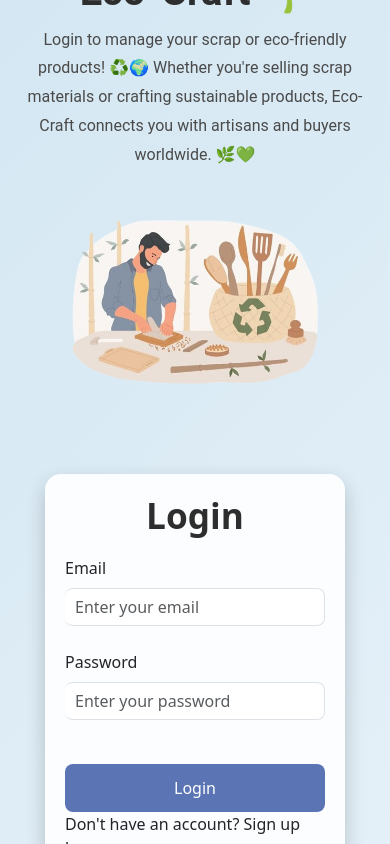
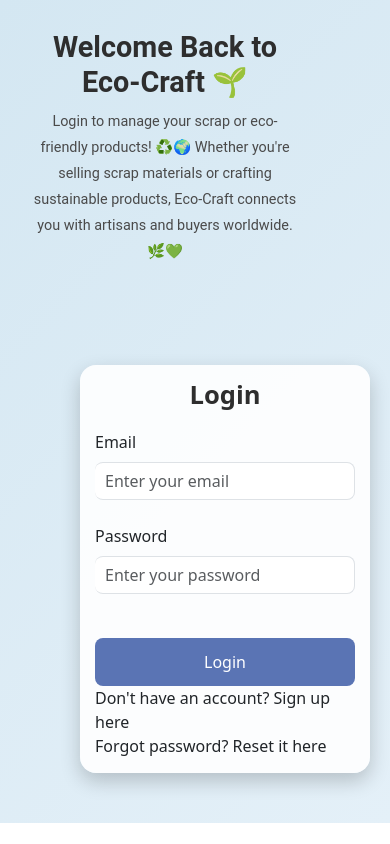
Before and after one commit to Kthombare2005/EcoCraft, a React (Vite) app in the folder frontend/: page / in a window 390 px wide. Built offline with nearby package versions, Linux system fonts and the light colour scheme.

Commit message:
Worked on responsiveness

```diff
--- a/frontend/src/components/auth/AuthPage.css
+++ b/frontend/src/components/auth/AuthPage.css
@@ -10,19 +10,6 @@
   overflow: hidden; /* Prevent overflow */
   padding: 10px; /* Add some padding for better layout */
   box-sizing: border-box; /* Ensure padding does not overflow */
-}
-
-/* Keyframe for background gradient animation */
-@keyframes gradientAnimation {
-  0% {
-    background: linear-gradient(135deg, #d4e7f2, #e4f0f8);
-  }
-  50% {
-    background: linear-gradient(135deg, #e4f0f8, #d4e7f2);
-  }
-  100% {
-    background: linear-gradient(135deg, #d4e7f2, #e4f0f8);
-  }
 }
 
 /* Left Panel: Text content */
@@ -38,18 +25,7 @@
   font-family: 'Roboto', sans-serif;
   animation: fadeIn 2s ease-in-out; /* Fade-in animation */
   height: 100%; /* Ensures the panel occupies available space */
-}
-
-/* Fade-in animation for text */
-@keyframes fadeIn {
-  0% {
-    opacity: 0;
-    transform: translateY(-10px);
-  }
-  100% {
-    opacity: 1;
-    transform: translateY(0);
-  }
+  margin-right: 60px; /* Increased space between the left and right panel */
 }
 
 /* Welcome Text Styling */
@@ -66,18 +42,15 @@
   margin-top: 10px;
 }
 
-.welcome-image {
-  max-width: 90%;
-  margin-top: 20px;
-}
-
-/* Right Panel: Signup Form */
+/* Right Panel: Login/Signup Form */
 .right-panel {
   flex: 1;
   display: flex;
-  justify-content: center;
-  align-items: center;
+  justify-content: flex-start; /* Align the form at the top on small screens */
+  align-items: center; /* Center the content */
   padding: 20px;
+  width: 100%;
+  margin-left: 60px; /* Increased space between the left and right panel */
 }
 
 .auth-card {
@@ -109,7 +82,6 @@
   font-weight: bold;
   color: #495057;
   text-align: center;
-  padding-left: 15px; /* Ensure the +91 is aligned with the input */
 }
 
 .form-control {
@@ -156,32 +128,58 @@
 /* Adjusting input field sizes and spacing for responsiveness */
 @media screen and (max-width: 770px) {
   .auth-container {
-    flex-direction: column;
+    flex-direction: column; /* Stack left and right panels on smaller screens */
     align-items: center;
+    justify-content: flex-start;
+    height: 100%; /* Ensure everything fits within screen */
   }
+
+  .left-panel {
+    margin-bottom: 20px; /* Add space between the text and form */
+  }
+
+  .left-panel h1 {
+    font-size: 2.5rem; /* Smaller heading on mobile */
+  }
+
+  .left-panel p {
+    font-size: 1rem; /* Smaller text on mobile */
+  }
+
   .right-panel {
     width: 100%;
+    margin-top: 20px; /* Add space on top of the form card */
   }
+
   .auth-card {
     margin-top: 20px;
     max-width: 100%; /* Allow card to use full available width */
+    padding: 20px; /* Adjust padding */
+  }
+
+  .welcome-image {
+    display: none; /* Hide the image on small screens */
   }
 }
 
 @media screen and (max-width: 480px) {
   .auth-container {
-    padding: 5px; /* Adjust padding for smaller screens */
+    padding: 10px; /* Reduce padding on extra small screens */
+  }
+
+  .left-panel h1 {
+    font-size: 1.8rem; /* Adjust heading size for very small screens */
+  }
+
+  .left-panel p {
+    font-size: 0.9rem; /* Adjust paragraph text size */
   }
 
   .auth-card {
-    padding: 20px; /* Reduce padding for smaller screens */
+    padding: 15px; /* Reduced padding for small screens */
   }
 
-  .left-panel h1 {
-    font-size: 2.5rem;
-  }
-
-  .left-panel p {
-    font-size: 1rem;
+  .auth-card h2 {
+    font-size: 1.6rem; /* Smaller text for heading */
   }
 }
```
